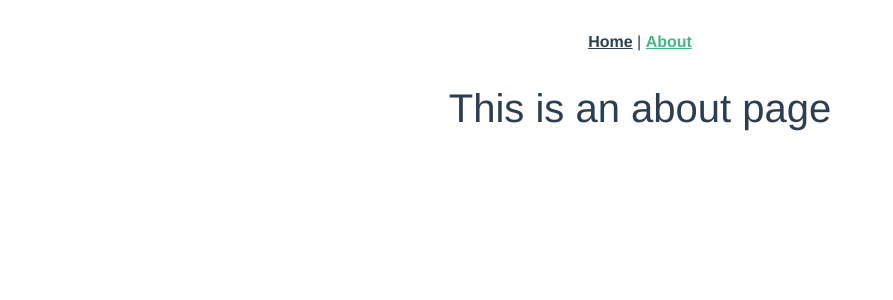
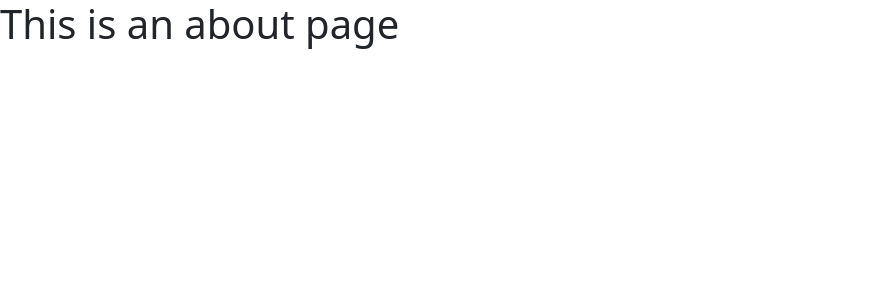
Before and after one commit to nelcarca/parrillasToledo, a Vue app: page /about in a window 1280 px wide. Shown: the top 300 px of the page, without its empty margins (0-893 px from the left). Built offline with nearby package versions, Linux system fonts and the light colour scheme.

Commit message:
Limpieza de codigo

```diff
--- a/src/App.vue
+++ b/src/App.vue
@@ -1,30 +1,7 @@
 <template>
-  <nav>
-    <router-link to="/">Home</router-link> |
-    <router-link to="/about">About</router-link>
-  </nav>
   <router-view/>
 </template>
 
 <style lang="scss">
-#app {
-  font-family: Avenir, Helvetica, Arial, sans-serif;
-  -webkit-font-smoothing: antialiased;
-  -moz-osx-font-smoothing: grayscale;
-  text-align: center;
-  color: #2c3e50;
-}
 
-nav {
-  padding: 30px;
-
-  a {
-    font-weight: bold;
-    color: #2c3e50;
-
-    &.router-link-exact-active {
-      color: #42b983;
-    }
-  }
-}
 </style>
```
